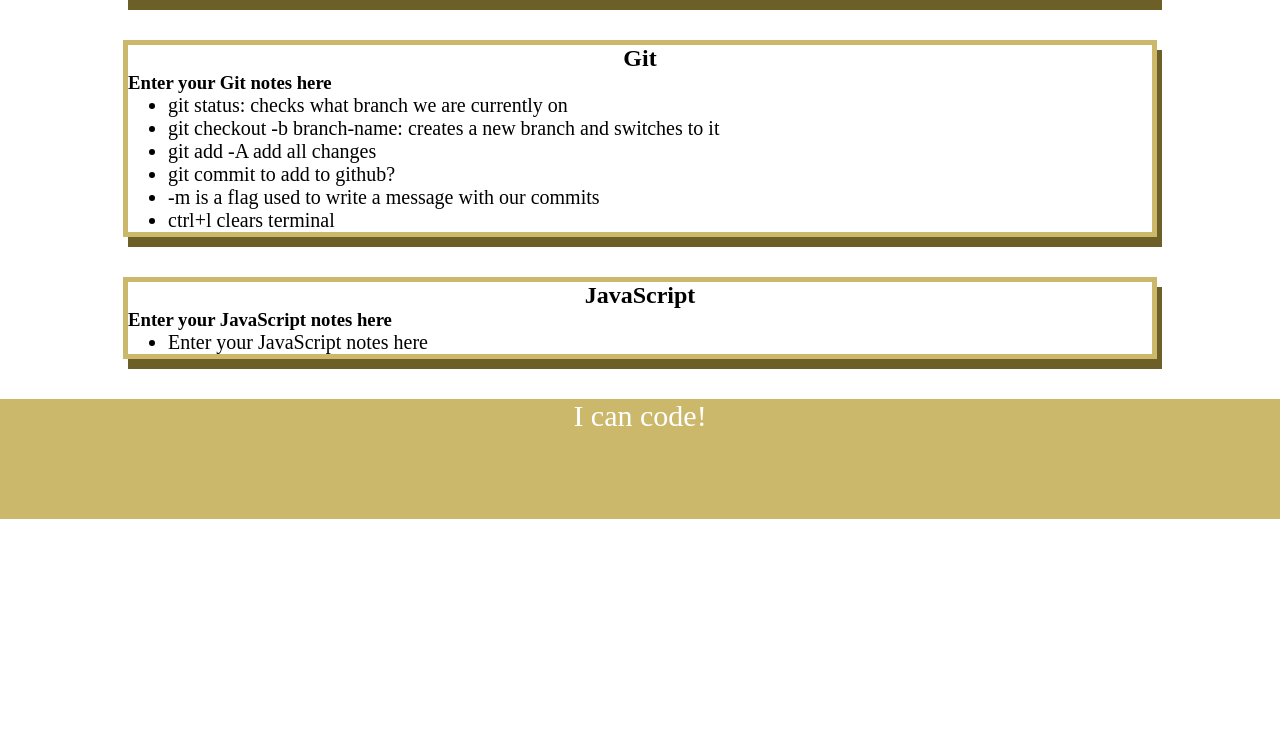
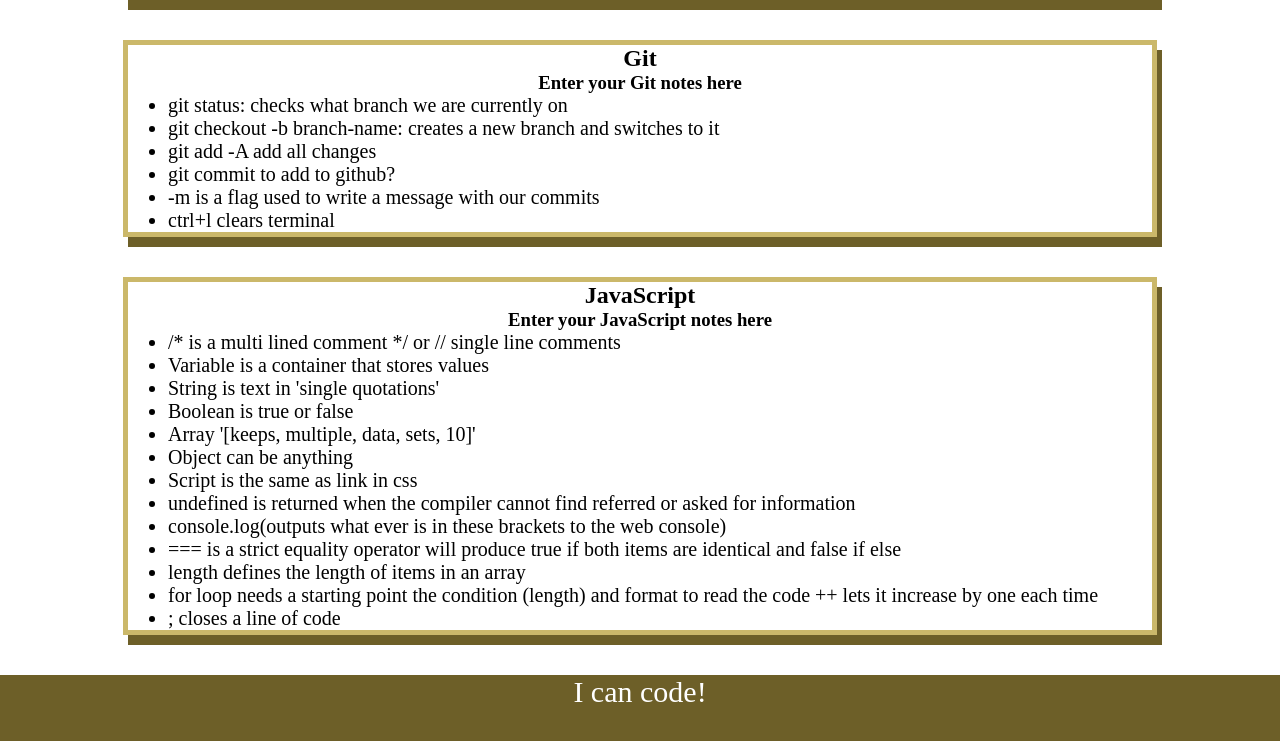
Before and after one commit to LucienPep/prework-study-guide, a plain HTML site: page prework-study-guide/index.html in a window 1280 px wide. Shown: the part 617-1358 px from the top of the page. Before the commit the page ends 1136 px from the top, so only its background shows below. Drawn offline with Linux system fonts and the light colour scheme.

Commit message:
<Added more notes on Javascript and added JS variables and for loops>

```diff
--- /dev/null
+++ b/prework-study-guide/assets/script.js
@@ -0,0 +1,19 @@
+// var topic = "HTML";
+//
+// if (topic === 'HTML') {
+//   console.log("Let's study HTML!");
+// } else if (topic === 'CSS') {
+//   console.log("Let's study CSS!");
+// } else if (topic === 'Git') {
+//   console.log("Let's study Git!");
+// } else if (topic === 'JavaScript') {
+//   console.log("Let's study JavaScript!");
+// } else {
+//   console.log('Please try again!');
+// }
+
+var topics = ['HTML', 'CSS', 'Git', 'JavaScript'];
+
+for (var x = 0; x < topics.length; x++) {
+    console.log(topics[x]);
+}
--- a/prework-study-guide/assets/style.css
+++ b/prework-study-guide/assets/style.css
@@ -7,11 +7,12 @@ header,
 footer {
     width: 100%;
     height: 120px;
-    background-color: #CBB86A;
+    background-color: #6D5F28;
     color: white;
 }
 h1,
-h2 {
+h2,
+h3 {
     text-align: center;
 }
 img {
--- a/prework-study-guide/index.html
+++ b/prework-study-guide/index.html
@@ -11,6 +11,7 @@
     <header id="top">
       <h1>Prework Study Guide</h1>
       <img src="./assets/bowtie-cat.png" alt="Profile image of cat wearing a bow tie." />
+      <h2>✨ Open the Console to See What's Happening ✨</h2>
     </header>
     <main>
 
@@ -68,7 +69,19 @@
         <h3>Enter your JavaScript notes here</h3>
 
         <ul>
-          <li>Enter your JavaScript notes here</li>
+          <li>/* is a multi lined comment */ or // single line comments</li>
+          <li>Variable is a container that stores values</li>
+          <li>String is text in 'single quotations'</li>
+          <li>Boolean is true or false</li>
+          <li>Array '[keeps, multiple, data, sets, 10]'</li>
+          <li>Object can be anything</li>
+          <li>Script is the same as link in css</li>
+          <li>undefined is returned when the compiler cannot find referred or asked for information</li>
+          <li>console.log(outputs what ever is in these brackets to the web console) </li>
+          <li>=== is a strict equality operator will produce true if both items are identical and false if else</li>
+          <li>length defines the length of items in an array</li>
+          <li>for loop needs a starting point the condition (length) and format to read the code ++ lets it increase by one each time</li>
+          <li>; closes a line of code</li>
 
         </ul>
       </section>
@@ -77,5 +90,6 @@
     <footer>
       <p>I can code!</p>
     </footer>
+    <script src="./assets/script.js"></script>
   </body>
 </html>
```
